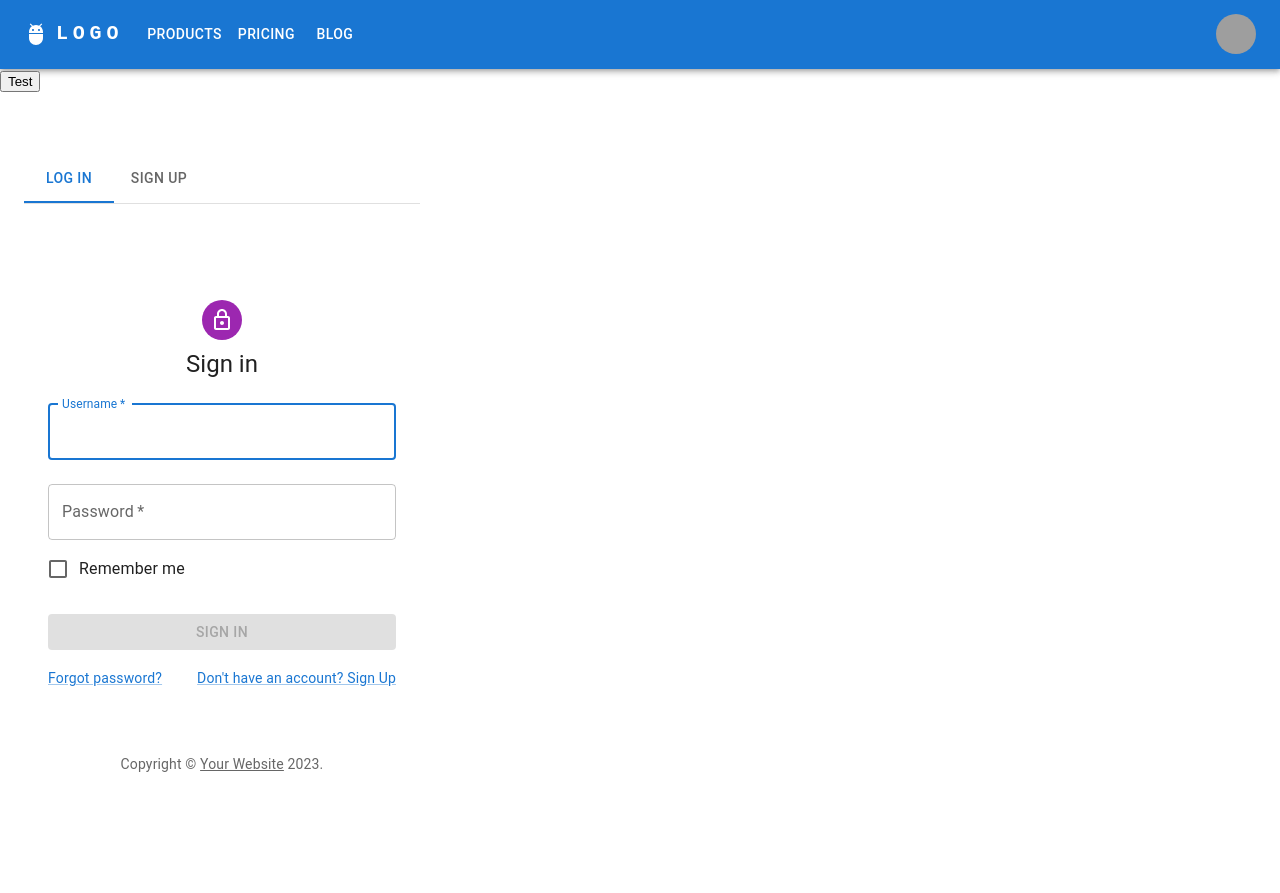
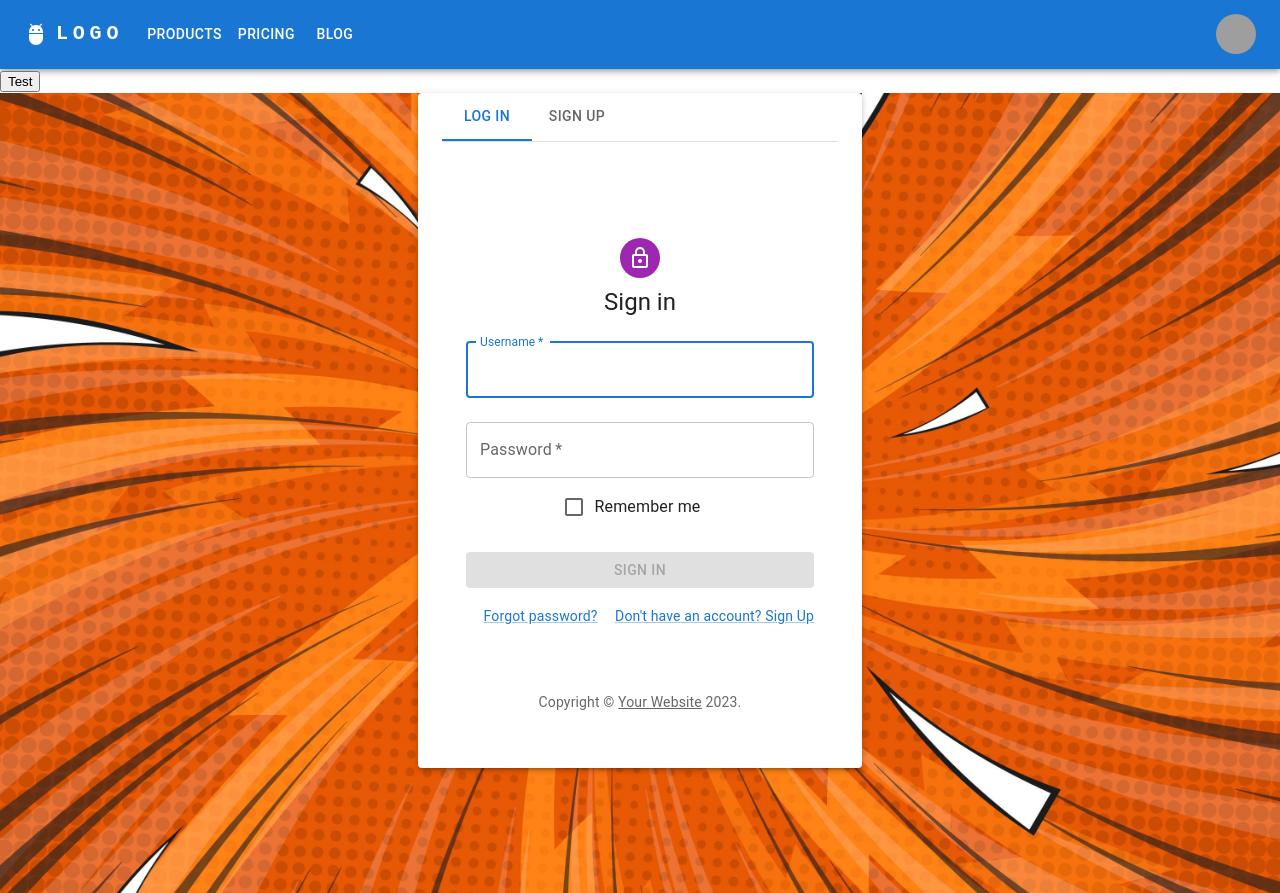
Before and after one commit to ujjwal-shekhar/Grediit-MERN-Clone, a React (Create React App) app in the folder client/: page / in a window 1280 px wide. Built offline with nearby package versions, Linux system fonts and the light colour scheme; grey boxes are pictures that could not be loaded.

Commit message:
Centred the login/signup card

```diff
--- a/client/src/Components/pages/AuthPage.jsx
+++ b/client/src/Components/pages/AuthPage.jsx
@@ -1,6 +1,7 @@
 import * as React from 'react';
 import CssBaseline from '@mui/material/CssBaseline';
 import Grid from '@mui/material/Grid';
+import Paper from '@mui/material/Paper';
 import Box from '@mui/material/Box';
 import { createTheme, ThemeProvider } from '@mui/material/styles';
 
@@ -17,9 +18,6 @@ const AuthPage = ({ user, setUser }) => {
                 <CssBaseline />
                 <Grid
                     item
-                    xs={false}
-                    sm={8}
-                    md={8}
                     sx={{
                         backgroundImage: `url(${authPageBackground})`,
                         backgroundRepeat: 'no-repeat',
@@ -27,18 +25,17 @@ const AuthPage = ({ user, setUser }) => {
                             t.palette.mode === 'light' ? t.palette.grey[50] : t.palette.grey[900],
                         backgroundSize: 'cover',
                         backgroundPosition: 'center',
+                        width: '100vw'
                     }}
-                />
-                <Box
-                    display="flex"
-                    justifyContent="center"
-                    alignItems="center"
-                    minHeight="100vh"
-                    >
-                    <LoginRegisterForm user={user} setUser={setUser}/>
-                    {/* <YourComponent /> */}
-                </Box>
-                    </Grid>
+                    align="center"
+                >
+                    <Box display="flex" justifyContent="center" alignItems="center">
+                        <Paper elevation={3} style={{ position: 'relative', zIndex: 1, margin:'auto' }}>
+                            <LoginRegisterForm user={user} setUser={setUser}/>
+                        </Paper>
+                    </Box>
+                </Grid>
+            </Grid>
 
         </ThemeProvider>
     );
```
